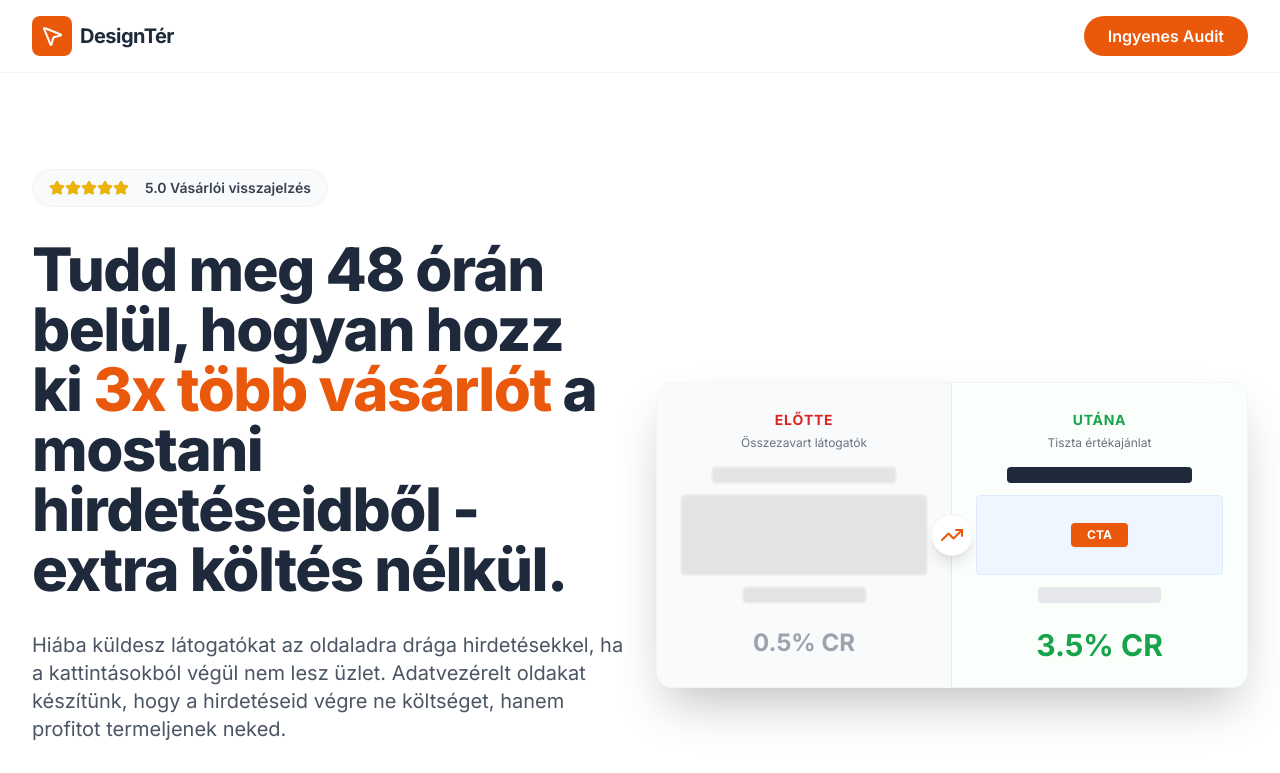
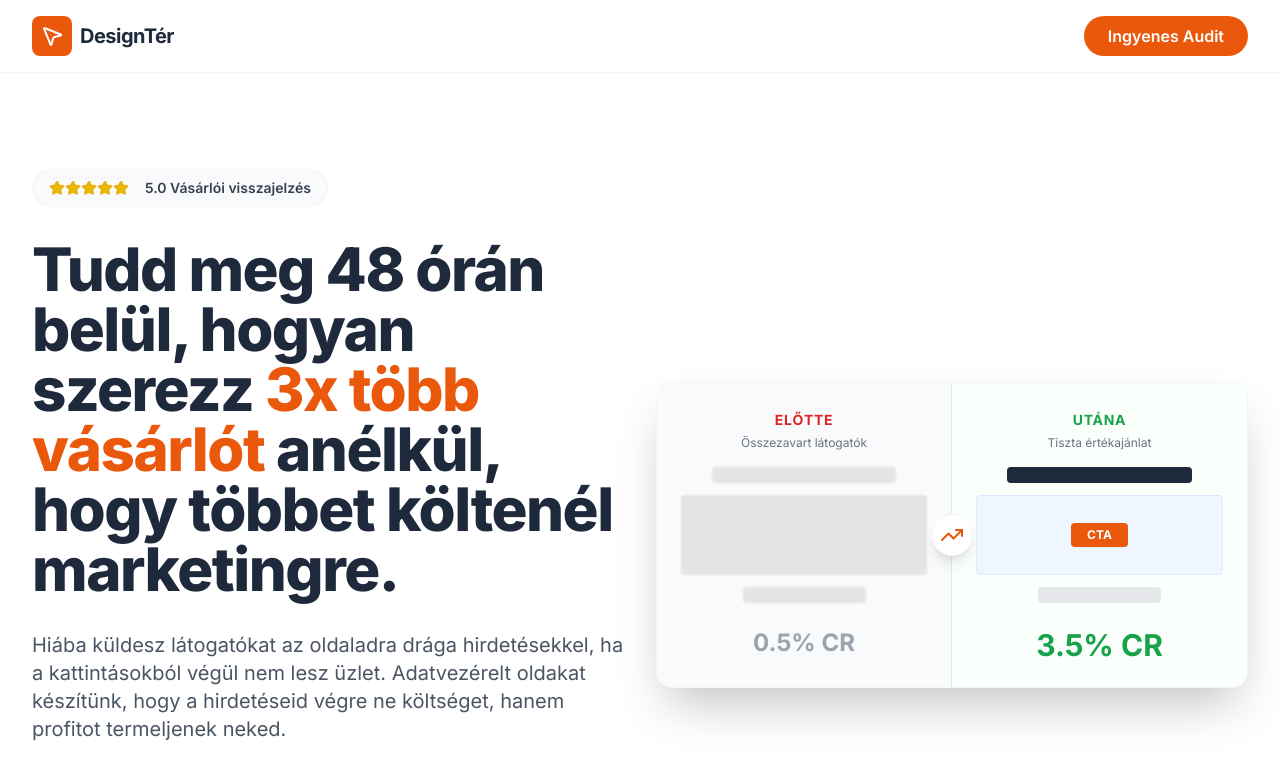
Before and after one commit to landingbulding-git/designter-freeaudit, a React (Vite) app: page / in a window 1280 px wide. Shown: the top 773 px of the page. Built offline with nearby package versions, Linux system fonts and the light colour scheme.

Commit message:
feat: User requested commit for Hero component changes

```diff
--- a/components/Hero.tsx
+++ b/components/Hero.tsx
@@ -31,7 +31,7 @@ const Hero: React.FC = () => {
             </div>
 
             <h1 className="text-4xl lg:text-6xl font-extrabold tracking-tight text-brand-900 leading-tight">
-            Tudd meg 48 órán belül, hogyan hozz ki <span className="text-brand-accent">3x több vásárlót</span> a mostani hirdetéseidből - extra költés nélkül.</h1>
+            Tudd meg 48 órán belül, hogyan szerezz <span className="text-brand-accent">3x több vásárlót</span> anélkül, hogy többet költenél marketingre.</h1>
 
             <p className="text-lg lg:text-xl text-gray-600 leading-relaxed max-w-2xl mx-auto lg:mx-0 min-h-[6rem]">
 Hiába küldesz látogatókat az oldaladra drága hirdetésekkel, ha a kattintásokból végül nem lesz üzlet. Adatvezérelt oldakat készítünk, hogy a hirdetéseid végre ne költséget, hanem profitot termeljenek neked.            </p>
```
